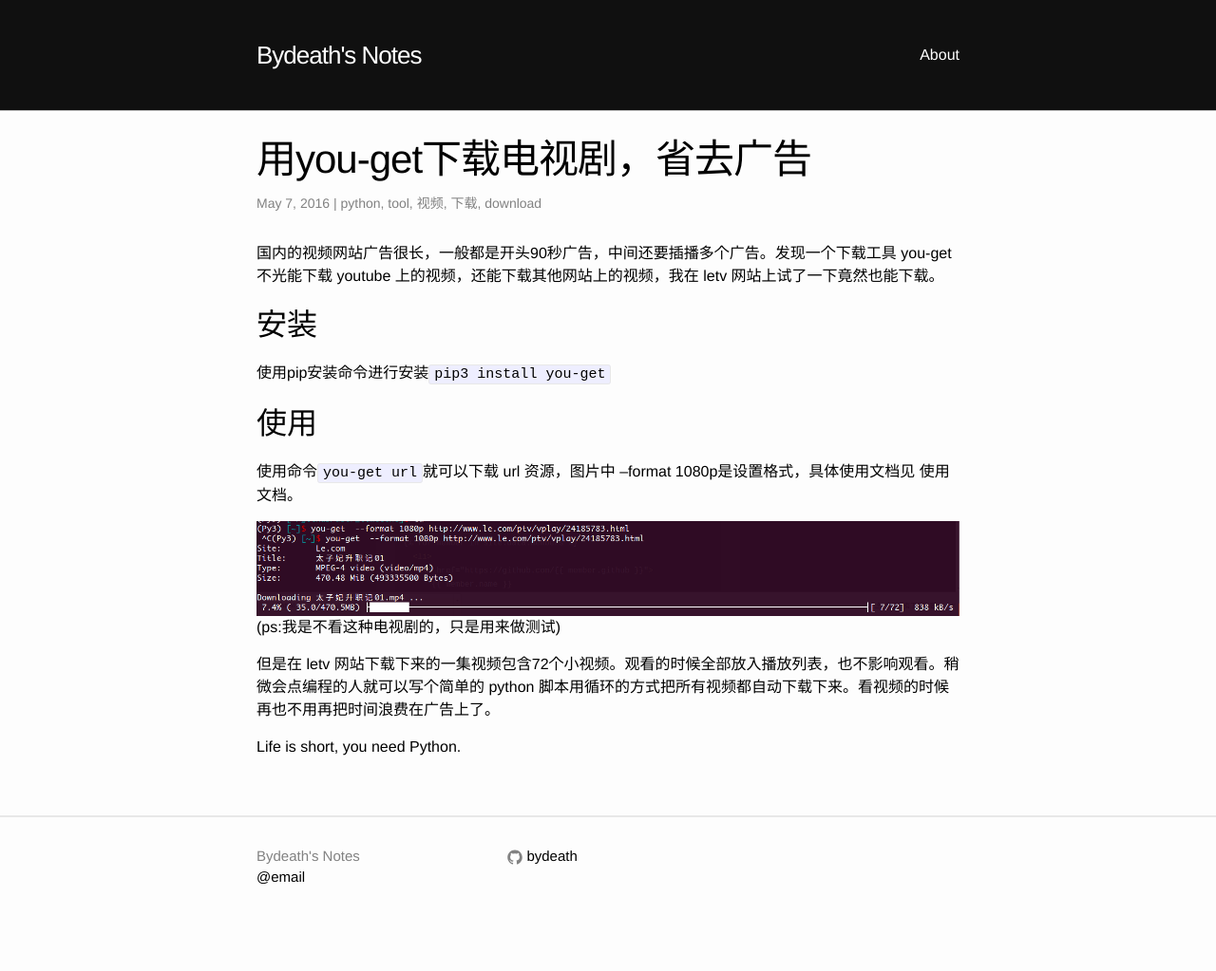
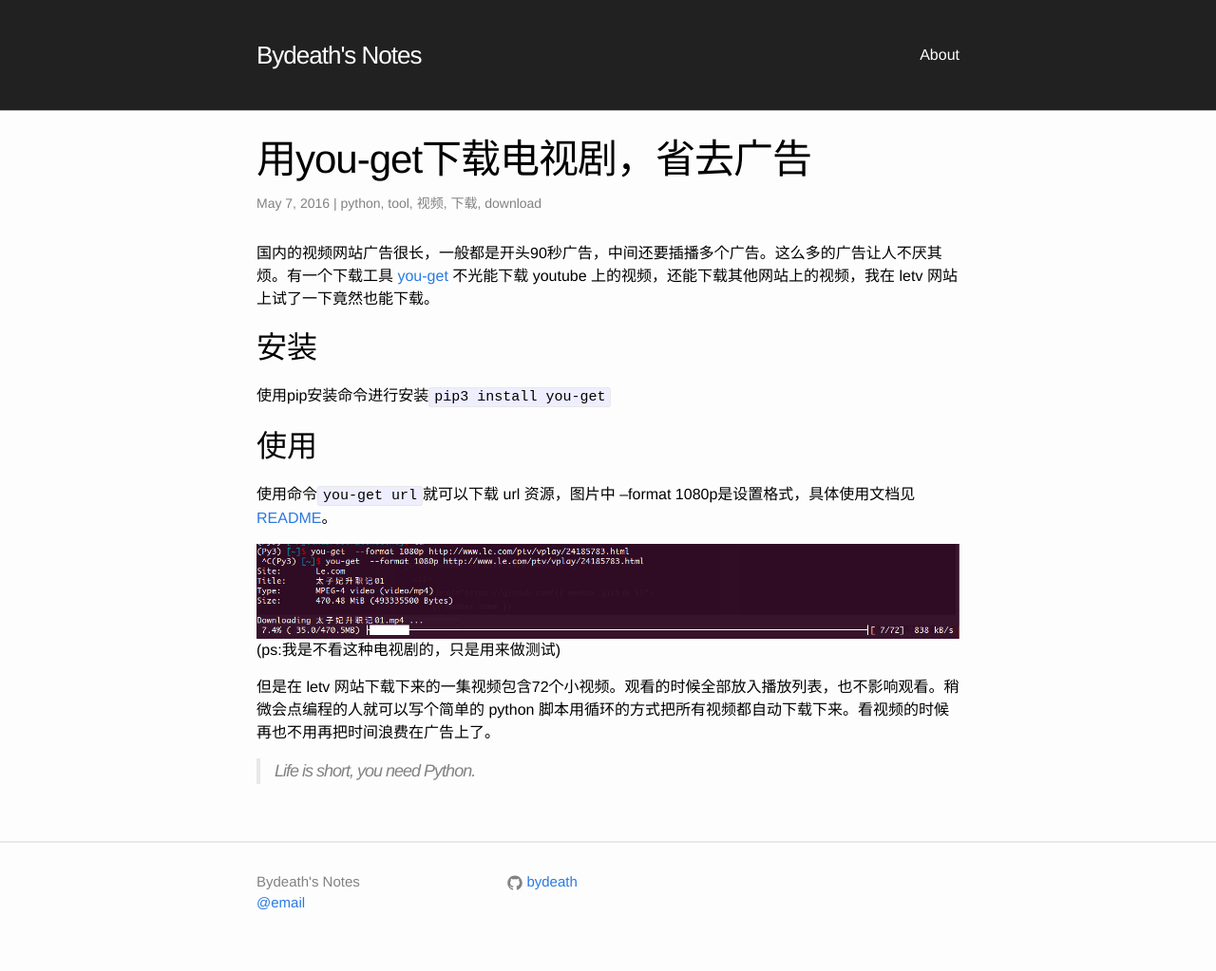
Before and after one commit to bydeath/bydeath.github.io, a Jekyll site: the page built from _posts/2016-05-07-you-get.md, in a window 1280 px wide. Shown: the whole page at 95% size. Built offline with Jekyll 4.4.1, drawn with Linux system fonts in a browser that asks for light colours; before the commit the page ends 996 px from its top, so only the background shows below that.

Commit message:
specify the link color. modify some posts

```diff
--- a/_posts/2016-05-05-tablib.markdown
+++ b/_posts/2016-05-05-tablib.markdown
@@ -6,7 +6,7 @@ tags: python 表格 csv 文本处理
 ---
 
 # 简单介绍
-分享一个python的包***[tablib](https://github.com/kennethreitz/tablib)***，用来处理表格类型的数据。这个包可以用来方便的处理表格类型的数据集。支持下面几种格式：
+分享一个python的包[tablib](https://github.com/kennethreitz/tablib)，用来处理表格类型的数据。这个包可以用来方便的处理表格类型的数据集。支持下面几种格式：
 
 * Excel (Sets + Books)
 * JSON (Sets + Books)
--- a/_posts/2016-05-07-you-get.md
+++ b/_posts/2016-05-07-you-get.md
@@ -5,17 +5,17 @@ date: "2016-05-07 23:25:12 +0800"
 tags: python tool 视频 下载 download
 ---
 
-国内的视频网站广告很长，一般都是开头90秒广告，中间还要插播多个广告。发现一个下载工具 [you-get](https://github.com/soimort/you-get) 不光能下载 youtube 上的视频，还能下载其他网站上的视频，我在 letv 网站上试了一下竟然也能下载。
+国内的视频网站广告很长，一般都是开头90秒广告，中间还要插播多个广告。这么多的广告让人不厌其烦。有一个下载工具 [you-get](https://github.com/soimort/you-get) 不光能下载 youtube 上的视频，还能下载其他网站上的视频，我在 letv 网站上试了一下竟然也能下载。
 
 # 安装
 使用pip安装命令进行安装`pip3 install you-get`
 
 # 使用
 
-使用命令`you-get url`就可以下载 url 资源，图片中 --format 1080p是设置格式，具体使用文档见 [使用文档](https://github.com/soimort/you-get/blob/develop/README.md)。
+使用命令`you-get url`就可以下载 url 资源，图片中 --format 1080p是设置格式，具体使用文档见[README](https://github.com/soimort/you-get/blob/develop/README.md)。
 
 ![下载进度](/assets/b.png)(ps:我是不看这种电视剧的，只是用来做测试)
 
 但是在 letv 网站下载下来的一集视频包含72个小视频。观看的时候全部放入播放列表，也不影响观看。稍微会点编程的人就可以写个简单的 python 脚本用循环的方式把所有视频都自动下载下来。看视频的时候再也不用再把时间浪费在广告上了。
 
-Life is short, you need Python.
+> Life is short, you need Python.
--- a/_sass/_base.scss
+++ b/_sass/_base.scss
@@ -94,9 +94,9 @@ a {
     color: $brand-color;
     text-decoration: none;
 
-    &:visited {
-        color: darken($brand-color, 15%);
-    }
+    /* &:visited { */
+        /* color: darken($brand-color, 15%); */
+    /* } */
 
     &:hover {
         color: $text-color;
--- a/_sass/_layout.scss
+++ b/_sass/_layout.scss
@@ -198,6 +198,7 @@
 }
 
 .post-link {
+    color: $text-color;
     display: block;
     font-size: 24px;
 }
--- a/css/main.scss
+++ b/css/main.scss
@@ -16,7 +16,7 @@ $spacing-unit:     30px;
 
 $text-color:       black;
 $background-color: #fdfdfd;
-$brand-color:      black;
+$brand-color:      #2a7ae2;
 
 $grey-color:       #828282;
 $grey-color-light: lighten($grey-color, 40%);
@@ -28,7 +28,7 @@ $content-width:    800px;
 $on-palm:          600px;
 $on-laptop:        800px;
 
-$header-background-color: #101010;
+$header-background-color: #212121;
 $header-font-color: white;
 
 
```
